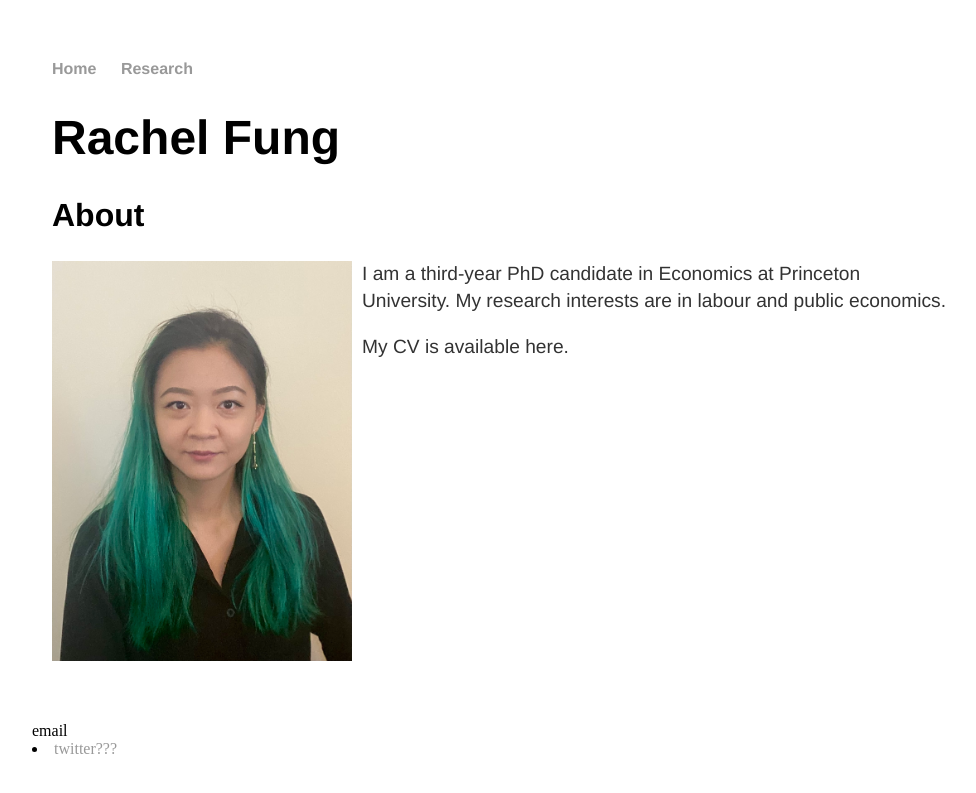
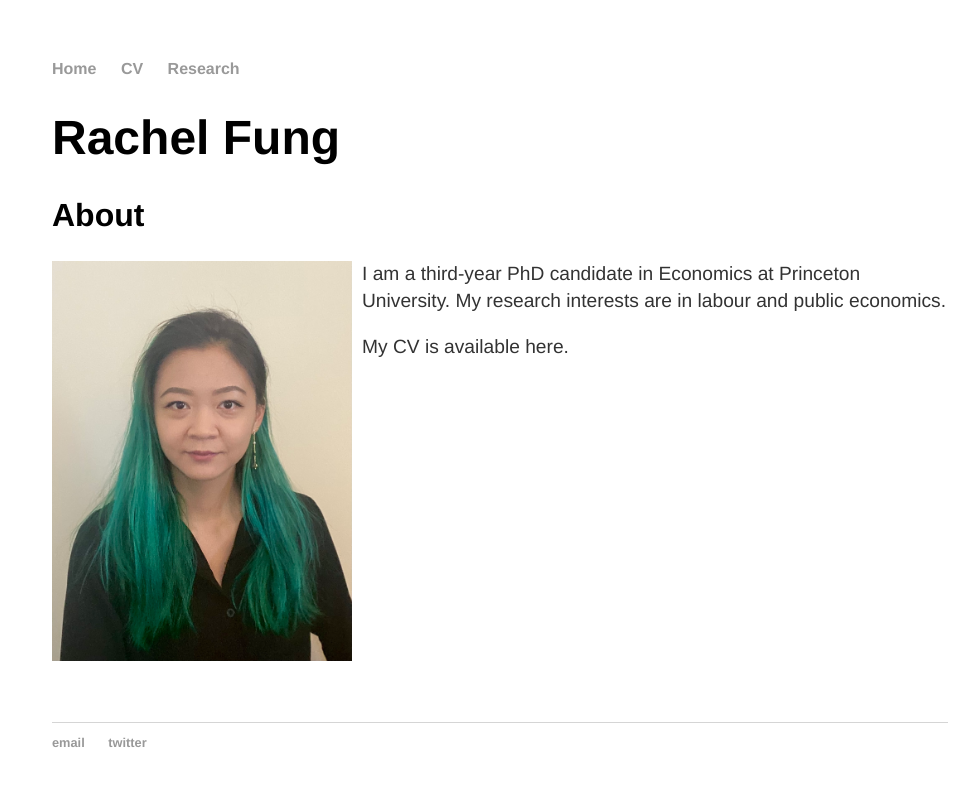
Before and after one commit to rachelylfung/rachelylfung.github.io, a Jekyll site: the page built from index.md, in a window 1280 px wide. Shown: the top 793 px of the page, without its empty margins (140-1116 px from the left). Built offline with Jekyll 4.4.1, drawn with Linux system fonts in a browser that asks for light colours.

Commit message:
Update default.html

```diff
--- a/_layouts/default.html
+++ b/_layouts/default.html
@@ -9,21 +9,20 @@
  			<nav>
  	    		<ul>
  	        		<li><a href="/">Home</a></li>
+ 	        		<li><a href="/cv">CV</a></li>
  	        		<li><a href="/research">Research</a></li>
  	    		</ul>
  			</nav>
-			<div class="container-fluid">
-				<div class="row-fluid content-row">
+			<div class="container">
 
 			{{ content }}
-				</div>
-				<div class="footer-spacer"></div>
-				<div class="row-fluid footer-row navbar">
-					<div class="navbar-inner>
 
+			</div><!-- /.container -->
+			<footer>
 	    		<ul>
 	        		<li><a href="mailto:ylfung@princeton.edu">email</a></li>
-				<li><a href="https://twitter.com/rachelylfung">twitter???</a></li>
+				<li><a href="https://twitter.com/rachelylfung">twitter</a></li>
 				</ul>
+			</footer>
 		</body>
 	</html>
```
Lines whose indentation alone changed are shown as unchanged.
